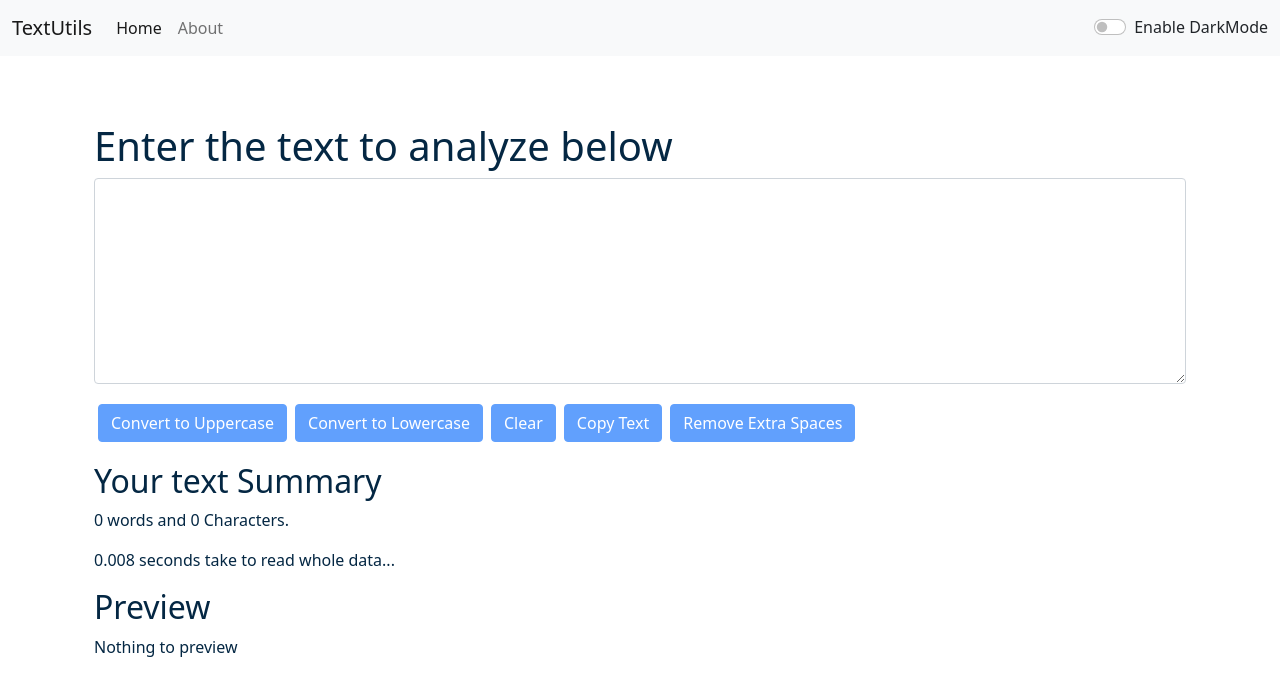
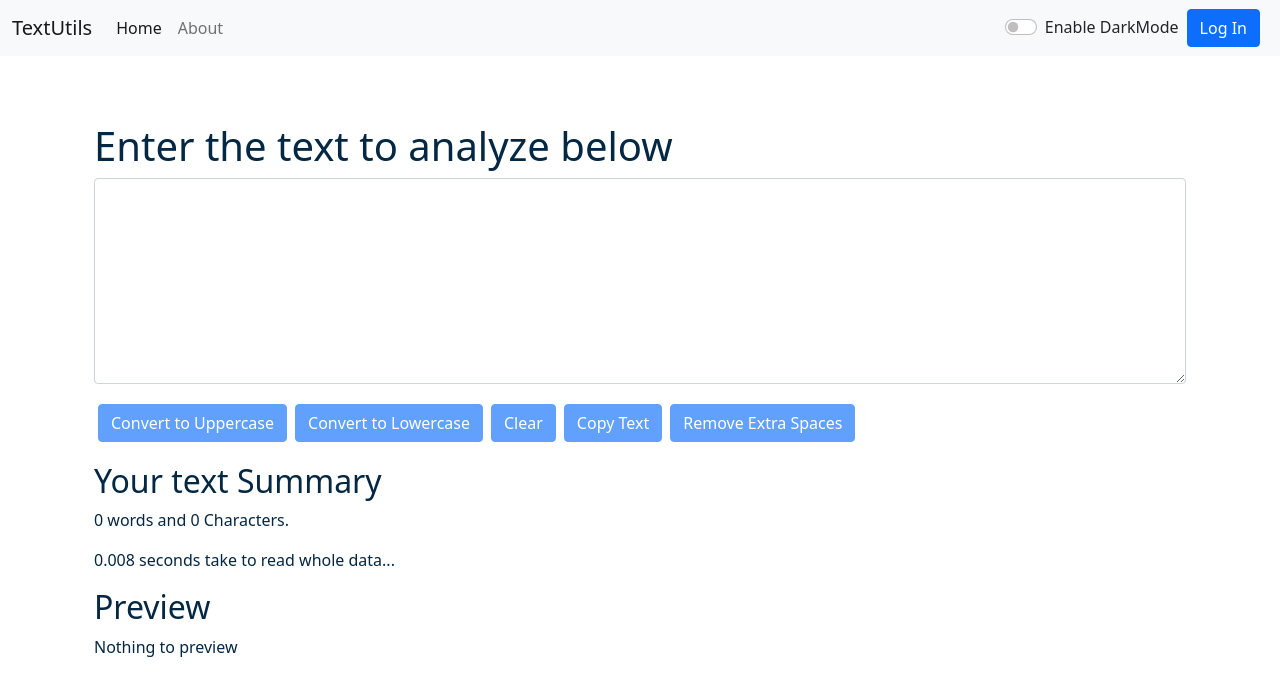
Before and after one commit to AdarshJha05/Text-Utility-App, a React (Create React App) app: page / in a window 1280 px wide. Shown: the top 696 px of the page. Built offline with nearby package versions, Linux system fonts and the light colour scheme.

Commit message:
add Oauth2 bsed authentication

```diff
--- a/package.json
+++ b/package.json
@@ -3,6 +3,7 @@
   "version": "0.1.0",
   "private": true,
   "dependencies": {
+    "@auth0/auth0-react": "^2.2.4",
     "@testing-library/jest-dom": "^5.17.0",
     "@testing-library/react": "^13.4.0",
     "@testing-library/user-event": "^13.5.0",
--- a/src/components/Navbar.js
+++ b/src/components/Navbar.js
@@ -1,40 +1,86 @@
-import React from 'react';
-import PropTypes from 'prop-types';
-import { NavLink } from 'react-router-dom';
+import React from "react";
+import PropTypes from "prop-types";
+import { NavLink } from "react-router-dom";
+import { useAuth0 } from "@auth0/auth0-react";
 
 export default function Navbar(props) {
+  const { loginWithRedirect, logout, isAuthenticated } = useAuth0();
+//   const {user } = useAuth0();
   return (
-        <nav className={`navbar navbar-expand-lg navbar-${props.mode} bg-${props.mode}`}>
+    <nav
+      className={`navbar navbar-expand-lg navbar-${props.mode} bg-${props.mode}`}
+    >
       <div className="container-fluid">
-                <NavLink className="navbar-brand" to="/">{props.title}</NavLink>
-                <button className="navbar-toggler" type="button" data-bs-toggle="collapse" data-bs-target="#navbarSupportedContent" aria-controls="navbarSupportedContent" aria-expanded="false" aria-label="Toggle navigation">
+        <NavLink className="navbar-brand" to="/">
+          {props.title}
+        </NavLink>
+        <button
+          className="navbar-toggler"
+          type="button"
+          data-bs-toggle="collapse"
+          data-bs-target="#navbarSupportedContent"
+          aria-controls="navbarSupportedContent"
+          aria-expanded="false"
+          aria-label="Toggle navigation"
+        >
           <span className="navbar-toggler-icon"></span>
         </button>
         <div className="collapse navbar-collapse" id="navbarSupportedContent">
           <ul className="navbar-nav me-auto mb-2 mb-lg-0">
             <li className="nav-item">
-                            <NavLink
-                                className="nav-link"
-                                aria-current="page"
-                                to="/"
-                                end
-                            >
+              <NavLink className="nav-link" aria-current="page" to="/" end>
                 Home
               </NavLink>
             </li>
             <li className="nav-item">
-                            <NavLink
-                                className="nav-link"
-                                to="/about"
-                            >
+              <NavLink className="nav-link" to="/about">
                 {props.aboutText}
               </NavLink>
             </li>
           </ul>
-                    <div className={`form-check form-switch text-${props.mode === 'light' ? 'dark' : 'light'}`}>
-                        <input className="form-check-input" onClick={props.toggleMode} type="checkbox" id="flexSwitchCheckDefault" />
-                        <label className="form-check-label" htmlFor="flexSwitchCheckDefault">Enable DarkMode</label>
+          <div
+            className={`form-check form-switch text-${
+              props.mode === "light" ? "dark" : "light"
+            }`}
+          >
+            <input
+              className="form-check-input"
+              onClick={props.toggleMode}
+              type="checkbox"
+              id="flexSwitchCheckDefault"
+            />
+            <label
+              className="form-check-label"
+              htmlFor="flexSwitchCheckDefault"
+            >
+              Enable DarkMode
+            </label>
           </div>
+
+          {isAuthenticated ? (
+            <div className="mx-2">
+              <button
+                className="btn btn-primary"
+                onClick={() =>
+                  logout({ logoutParams: { returnTo: window.location.origin } })
+                }
+              >
+                Log Out
+              </button>
+            </div>
+          ) : (
+            <div className="mx-2">
+              <button
+                className="btn btn-primary"
+                onClick={() => loginWithRedirect()}
+              >
+                Log In
+              </button>
+            </div>
+          )}
+          {/* <div className="flex mx-3 align-items-center text-center">
+            {isAuthenticated && <p> {user.name}</p>}
+          </div> */}
         </div>
       </div>
     </nav>
@@ -43,10 +89,10 @@ export default function Navbar(props) {
 
 Navbar.propTypes = {
   title: PropTypes.string.isRequired,
-    aboutText: PropTypes.string.isRequired
-}
+  aboutText: PropTypes.string.isRequired,
+};
 
 Navbar.defaultProps = {
-    title: 'Set title here',
-    aboutText: 'About'
+  title: "Set title here",
+  aboutText: "About",
 };
--- a/src/index.js
+++ b/src/index.js
@@ -1,13 +1,22 @@
-import React from 'react';
-import ReactDOM from 'react-dom/client';
-import './index.css';
-import App from './App';
-import reportWebVitals from './reportWebVitals';
+import React from "react";
+import ReactDOM from "react-dom/client";
+import "./index.css";
+import App from "./App";
+import { Auth0Provider } from "@auth0/auth0-react";
+import reportWebVitals from "./reportWebVitals";
 
-const root = ReactDOM.createRoot(document.getElementById('root'));
+const root = ReactDOM.createRoot(document.getElementById("root"));
 root.render(
   <React.StrictMode>
-    <App />
+    <Auth0Provider
+      domain="dev-22zusbpojsybowlx.us.auth0.com"
+      clientId="riVUnDgiqzVzsMrptSZECVGjDyGrTBga"
+      authorizationParams={{
+        redirect_uri: window.location.origin,
+      }}
+    >
+      <App />
+    </Auth0Provider>
   </React.StrictMode>
 );
 
```
Also changed, not shown: 1 other file (tests, documents, lock files or other folders). Lines whose indentation alone changed are shown as unchanged.
